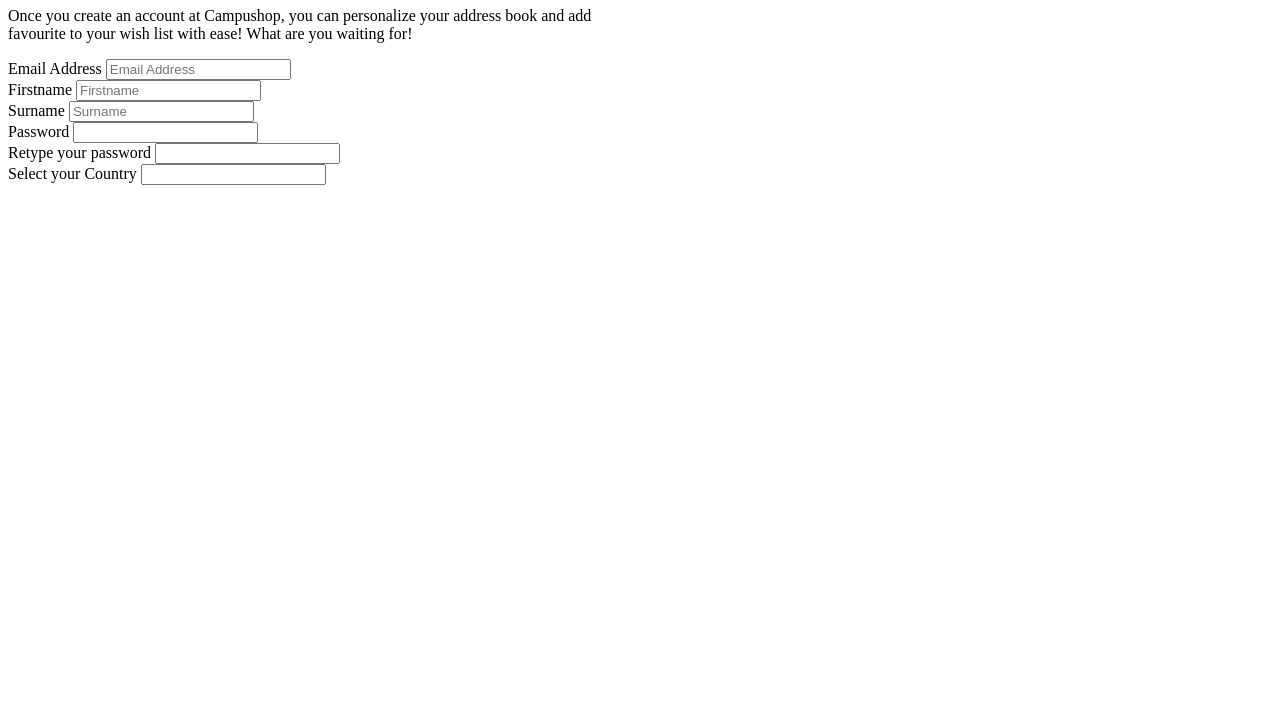
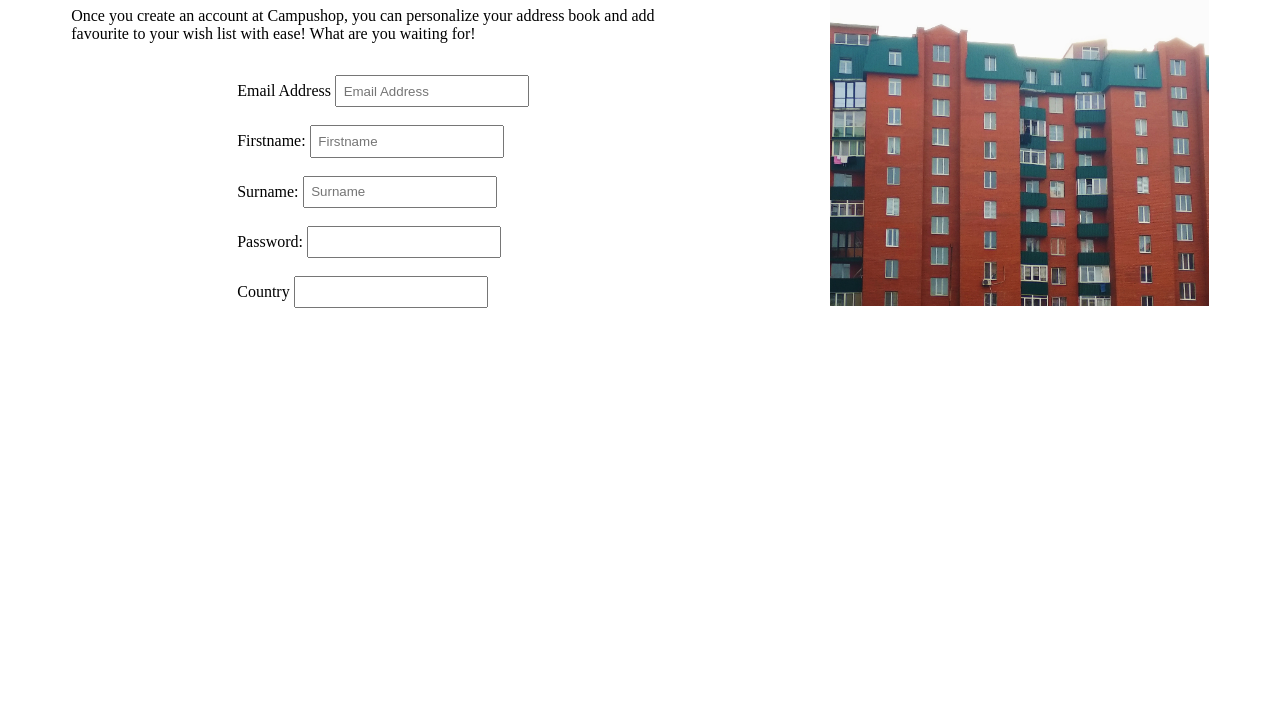
Before and after one commit to dominion-30/eCommerce, a plain HTML site: page signup.html in a window 1280 px wide. Shown: the part 81-800 px from the top of the page. Drawn offline with Linux system fonts and the light colour scheme.

Commit message:
Add file

```diff
--- a/css/signup_style.css
+++ b/css/signup_style.css
@@ -1,5 +1,8 @@
 /* mobile view */
 @media screen and (max-width:480px) {
+    .container{
+        width: 80%;
+    }
 
 }
 
@@ -20,8 +23,27 @@
     width: 50%;
 }
 
+.leftside form{
+    padding: 1em;
+}
+.leftside input{
+    padding: 0.5em;
+}
+
+.centering{
+    margin-left: auto;
+    margin-right: auto;
+    display: block;
+    width: 50%;
+}
+
 .rightside{
+    width: 30%;
 
+
+}
+.rightside img{
+    width: 100%;
 }
 
 }
--- a/signup.html
+++ b/signup.html
@@ -10,31 +10,52 @@
 <body>
 
     <div class="container">
-        <div class="leftside">
+        <div class="leftside centering">
             <h1>Create an account with Campushop</h1>
             <p>Once you create an account at Campushop, you can personalize your address book and add favourite to your wish list with ease! What are you waiting for!</p>
             <form action="/">
-                <label for="email">Email Address</label>
+                <div class="centering">
+                    <label for="email">Email Address</label>
                 <input type="email" name="email" id="email" placeholder="Email Address">
+
+                </div>
+
                 <br>
 
-                <label for="fname">Firstname</label>
+                <div class="centering">
+                    <label for="fname">Firstname:</label>
                 <input type="text" name="fname" id="fname" placeholder="Firstname">
+
+                </div>
+
                 <br>
 
-                <label for="sname">Surname</label>
+                <div class="centering">
+                    <label for="sname">Surname:</label>
                 <input type="text" name="sname" id="sname" placeholder="Surname">
+
+                </div>
+
                 <br>
 
-                <label for="password">Password</label>
+                <div class="centering">
+                    <label for="password">Password:</label>
                 <input type="password" name="password" id="password">
+
+                </div>
+
                 <br>
 
-                <label for="retype_password">Retype your password</label>
+                <!-- <div class="centering">
+                    <label for="retype_password">Password:</label>
                 <input type="password" name="retype_password" id="retype_password">
-                <br>
 
-                <label for="country">Select your Country</label>
+                </div>
+
+                <br> -->
+
+                <div class="centering">
+                    <label for="country">Country</label>
                 <input list="country" name="country">
                 <datalist id="country">
                     <option value="Nigeria">
@@ -46,11 +67,17 @@
 
 
                 </datalist>
+
+                </div>
+
                 <br>
             </form>
         </div>
 
-        <div class="rightside"></div>
+        <div class="rightside centering">
+
+            <img src="image/product1.jpg" alt="image of a building">
+        </div>
     </div>
 
 </body>
```
